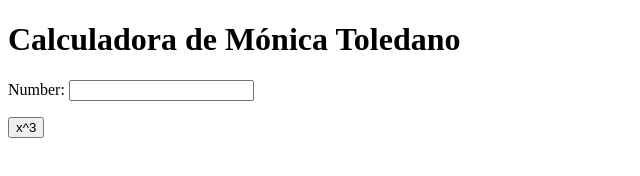
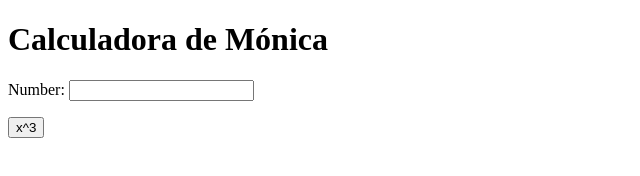
Before and after one commit to MonicaToledano/my_calculator, a plain HTML site: page index.html in a window 1280 px wide. Shown: the whole page, without its empty margins (0-640 px from the left). Drawn offline with Linux system fonts and the light colour scheme.

Commit message:
sumar archivo
se incorpora primer commit

```diff
--- a/index.html
+++ b/index.html
@@ -5,7 +5,7 @@
 		<meta charset="utf-8">
 	</head>
 	<body>
-		<h1>Calculadora de Mónica Toledano</h1>
+		<h1>Calculadora de Mónica</h1>
 		Number:
 		<input type="text" id="n1">
 		<p>
```
